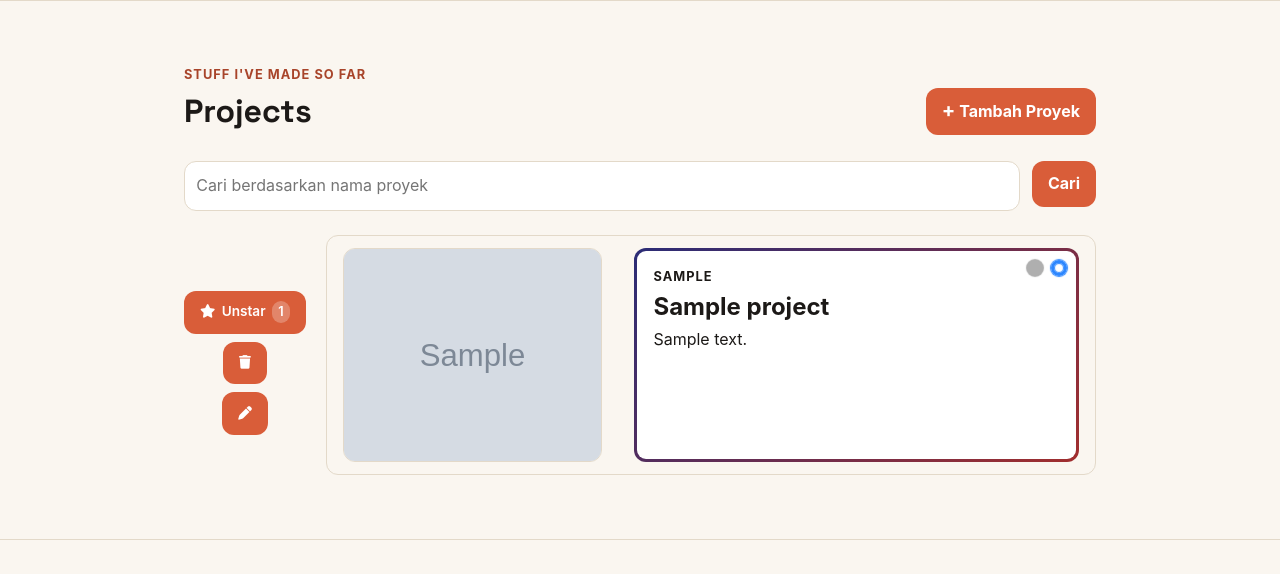
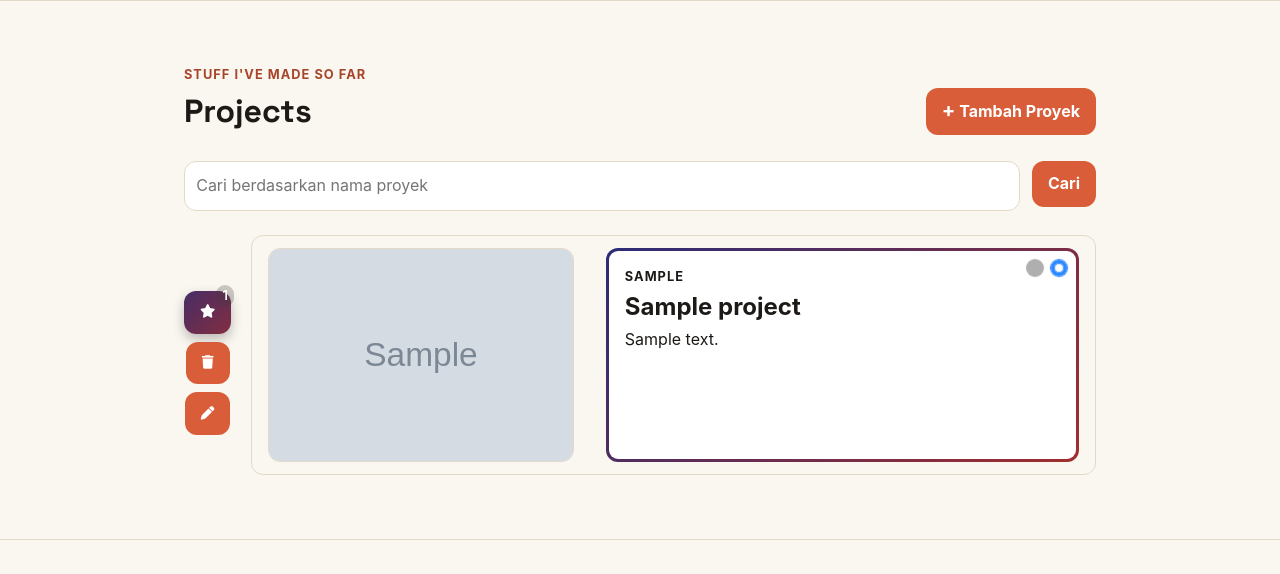
Before and after one commit to ziad-ayyash/myportofolio, a Django app: page /projects/ in a window 1280 px wide. Shown: the part 74-648 px from the top of the page. Run offline with Django 5.2, Linux system fonts and the light colour scheme; a user stored in the database is signed in; tables that the repository leaves empty hold one stand-in row (values such as "Sample post"); grey boxes marked "Sample" are stand-in pictures; some libraries are stand-ins or nearby versions.

Commit message:
feat: Added 'star' toggle to Experience

```diff
--- a/main/views.py
+++ b/main/views.py
@@ -12,7 +12,6 @@ import datetime
 import os
 
 NAME = "Ziad Ayyash"
-EXILE_LINK = "https://youtu.be/dQw4w9WgXcQ?list=RDdQw4w9WgXcQ"
 # ------------------------------------
 # ========= Authentication ===========
 # ------------------------------------
@@ -26,7 +25,7 @@ def register(request):
         return redirect("main:login")
 
     context = {
-        "name": "Burhan",
+        "name": NAME,
         "form": form,
     }
     return render(request, "register.html", context)
@@ -42,7 +41,7 @@ def login_user(request):
         return response
 
     context = {
-        "name": "Burhan",
+        "name": NAME,
         "form": form,
     }
     return render(request, "login.html", context)
@@ -84,7 +83,7 @@ def show_experience(request):
     experience = [entry.object for entry in experience]
 
     context = {
-        "name": "Ziad Ayyash",
+        "name": NAME,
         "experience_list": experience,
         "can_edit": request.user.has_perm('main.can_edit_experience')
     }
@@ -119,15 +118,12 @@ def create_experience(request):
     form = ExperienceForm(request.POST or None)
 
     if request.method == "POST" and form.is_valid():
-        if request.POST.get("password", "").strip() == os.environ.get("PASSWORD"):
-            form.save()
-            messages.success(request, "Pengalaman baru berhasil ditambahkan!")
-            return redirect("main:show_experience")
-        else:
-            return redirect(EXILE_LINK)
+        form.save()
+        messages.success(request, "Pengalaman baru berhasil ditambahkan!")
+        return redirect("main:show_experience")
 
     context = {
-            "name": "Ziad",
+            "name": NAME,
             "form": form,
             "mode": "Add",
             "header": "Add Experience",
@@ -145,12 +141,9 @@ def delete_experience(request, experience_id):
     experience = get_object_or_404(Experience, pk=experience_id)
 
     if request.method == "POST":
-        if request.POST.get("password", "").strip() == os.environ.get("PASSWORD"):
-            experience.delete()
-            messages.success(request, "Pengalaman berhasil dihapus!")
-            return redirect("main:show_experience")
-        else:
-            return redirect(EXILE_LINK)
+        experience.delete()
+        messages.success(request, "Pengalaman berhasil dihapus!")
+        return redirect("main:show_experience")
 
     return redirect("main:show_experience")
 
@@ -163,18 +156,15 @@ def edit_experience(request, experience_id):
     experience = get_object_or_404(Experience, pk=experience_id)
 
     if request.method == "POST":
-        if request.POST.get("password", "").strip() == os.environ.get("PASSWORD"):
-            form = ExperienceForm(request.POST, instance=experience)
-            if form.is_valid():
-                form.save()
-                messages.success(request, "Pengalaman berhasil diperbaharui!")
-                return redirect("main:show_experience")
-        else:
-            return redirect(EXILE_LINK)
+        form = ExperienceForm(request.POST, instance=experience)
+        if form.is_valid():
+            form.save()
+            messages.success(request, "Pengalaman berhasil diperbaharui!")
+            return redirect("main:show_experience")
 
     form = ExperienceForm(instance=experience)
     context = {
-        "name": "Ziad",
+        "name": NAME,
         "form": form,
         "experience": experience,
         "mode": "Edit",
@@ -199,7 +189,7 @@ def show_projects(request):
     title_query = request.GET.get("title", "").strip()
 
     context = {
-        "name": "Ziad Ayyash",
+        "name": NAME,
         "projects_list": projects,
         "title_query": title_query,
         "can_edit": request.user.has_perm('main.can_edit_projects'),
@@ -239,15 +229,12 @@ def create_project(request):
     form = ProjectForm(request.POST or None)
 
     if request.method == "POST" and form.is_valid():
-        if request.POST.get("password", "").strip() == os.environ.get("PASSWORD"):
-            form.save()
-            messages.success(request, "Proyek baru berhasil ditambahkan!")
-            return redirect("main:show_projects")
-        else:
-            return redirect(EXILE_LINK)
+        form.save()
+        messages.success(request, "Proyek baru berhasil ditambahkan!")
+        return redirect("main:show_projects")
 
     context = {
-        "name": "Ziad",
+        "name": NAME,
         "form": form,
         "mode": "Add",
         "header": "Add Project",
@@ -265,18 +252,15 @@ def edit_project(request, project_id):
     project = get_object_or_404(Project, pk=project_id)
 
     if request.method == "POST":
-        if request.POST.get("password", "").strip() == os.environ.get("PASSWORD"):
-            form = ProjectForm(request.POST, instance=project)
-            if form.is_valid():
-                form.save()
-                messages.success(request, "Project berhasil diperbaharui!")
-                return redirect("main:show_projects")
-        else:
-            return redirect(EXILE_LINK)
+        form = ProjectForm(request.POST, instance=project)
+        if form.is_valid():
+            form.save()
+            messages.success(request, "Project berhasil diperbaharui!")
+            return redirect("main:show_projects")
 
     form = ProjectForm(instance=project)
     context = {
-        "name": "Ziad",
+        "name": NAME,
         "form": form,
         "project": project,
         "mode": "Edit",
@@ -295,11 +279,8 @@ def delete_project(request, project_id):
     project = get_object_or_404(Project, pk=project_id)
 
     if request.method == "POST":
-        if request.POST.get("password", "").strip() == os.environ.get("PASSWORD"):
-            project.delete()
-            messages.success(request, "Project berhasil dihapus!")
-            return redirect("main:show_projects")
-        else:
-            return redirect(EXILE_LINK)
+        project.delete()
+        messages.success(request, "Project berhasil dihapus!")
+        return redirect("main:show_projects")
 
     return redirect("main:show_projects")
--- a/static/css/style.css
+++ b/static/css/style.css
@@ -700,14 +700,21 @@ h1,
 }
 
 .button-star.is-starred {
-    background: var(--accent);
+    background: var(--gradient-bg);
+    background-size: 200% 200%;
+    box-shadow: 0 5px 12px rgba(0, 0, 0, 0.25);
+
+    animation: gradient-shift 10s ease infinite;
 }
 
 .star-count {
+    position: absolute;
     padding: 0.05rem 0.4rem;
     border-radius: 999px;
-    background: rgba(255, 255, 255, 0.25);
+    background: rgba(59, 59, 59, 0.25);
     font-size: 0.8rem;
+
+    transform: translate(1rem, -1rem);
 }
 
 .project-actions .button {
--- a/templates/components/experience_star.html
+++ b/templates/components/experience_star.html
@@ -1,10 +1,9 @@
 <form method="post" action="{% url 'main:toggle_experience_star' experience.id %}" class="star-form">
     {% csrf_token %}
     <button type="submit"
-            class="button button-star{% if user in experience.starred_by.all %} is-starred{% endif %}"
+            class="gradient-button button button-star{% if user in experience.starred_by.all %} is-starred{% endif %}"
             title="{% if experience.starred_by.all %}Dibintangi oleh {{ experience.starred_by.all|join:', ' }}{% else %}Jadilah yang pertama memberi star{% endif %}">
         <span aria-hidden="true"><i class="fa-solid fa-star"></i></span>
-        {% if user in experience.starred_by.all %}Unstar{% else %}Star{% endif %}
         <span class="star-count">{{ experience.starred_by.count }}</span>
     </button>
 </form>
--- a/templates/components/project_star.html
+++ b/templates/components/project_star.html
@@ -1,10 +1,9 @@
 <form method="post" action="{% url 'main:toggle_project_star' project.id %}" class="star-form">
     {% csrf_token %}
     <button type="submit"
-            class="button button-star{% if user in project.starred_by.all %} is-starred{% endif %}"
+            class="gradient-button button button-star{% if user in project.starred_by.all %} is-starred{% endif %}"
             title="{% if project.starred_by.all %}Dibintangi oleh {{ project.starred_by.all|join:', ' }}{% else %}Jadilah yang pertama memberi star{% endif %}">
         <span aria-hidden="true"><i class="fa-solid fa-star"></i></span>
-        {% if user in project.starred_by.all %}Unstar{% else %}Star{% endif %}
         <span class="star-count">{{ project.starred_by.count }}</span>
     </button>
 </form>
--- a/templates/forms/experience.html
+++ b/templates/forms/experience.html
@@ -18,10 +18,6 @@
                     {% endfor %}
                 </div>
                 {% endfor %}
-                <div class="form-group">
-                    <label>Password</label>
-                    <input type="password" name="password">
-                </div>
                 <button type="submit" class="button">{{ submission_label }}</button>
                 <a href="{% url 'main:show_experience' %}" class="button button-secondary">Batal</a>
             </form>
--- a/templates/forms/projects.html
+++ b/templates/forms/projects.html
@@ -18,10 +18,6 @@
                     {% endfor %}
                 </div>
                 {% endfor %}
-                <div class="form-group">
-                    <label>Password</label>
-                    <input type="password" name="password">
-                </div>
                 <button type="submit" class="button">{{ submission_label }}</button>
                 <a href="{% url 'main:show_projects' %}" class="button button-secondary">Batal</a>
             </form>
```
